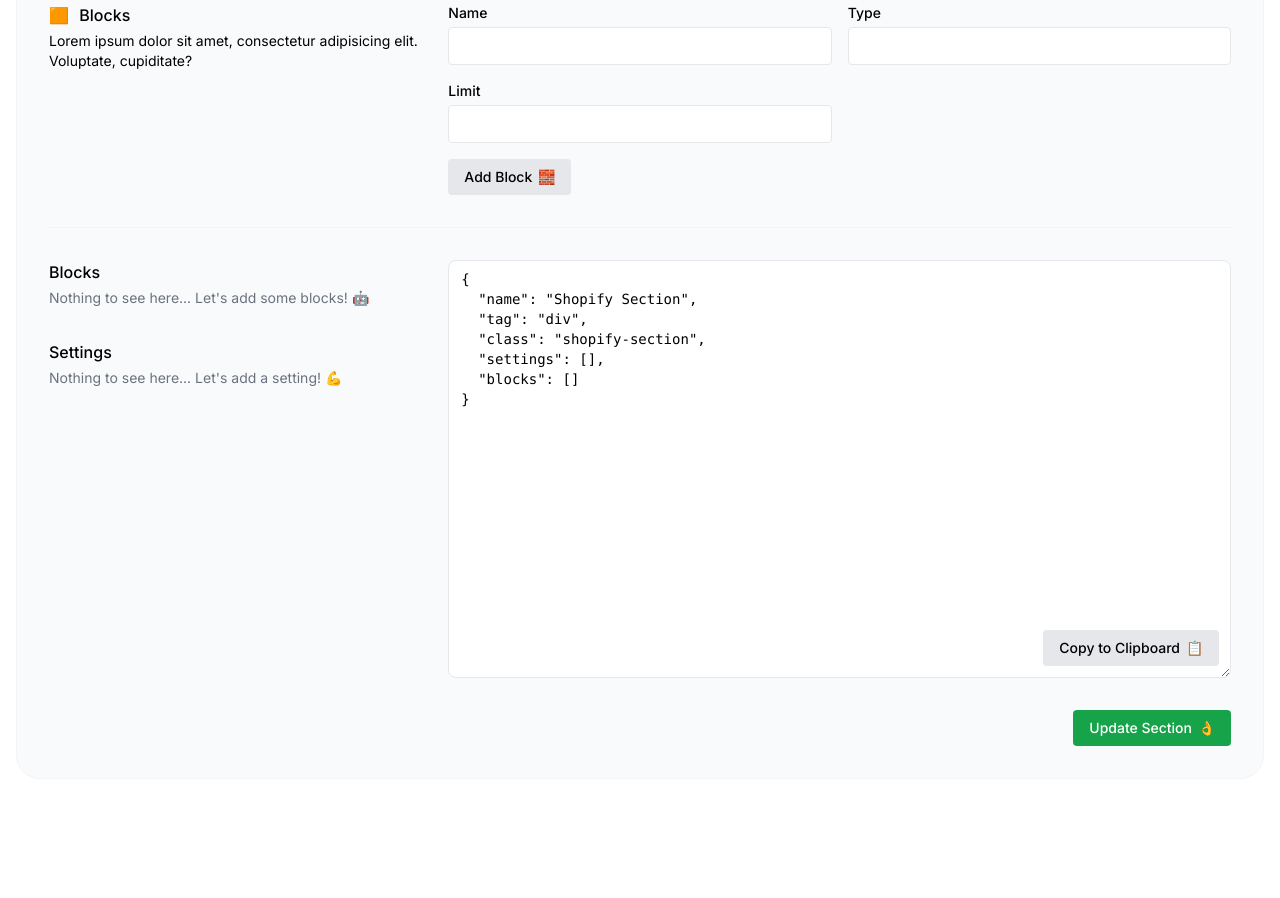
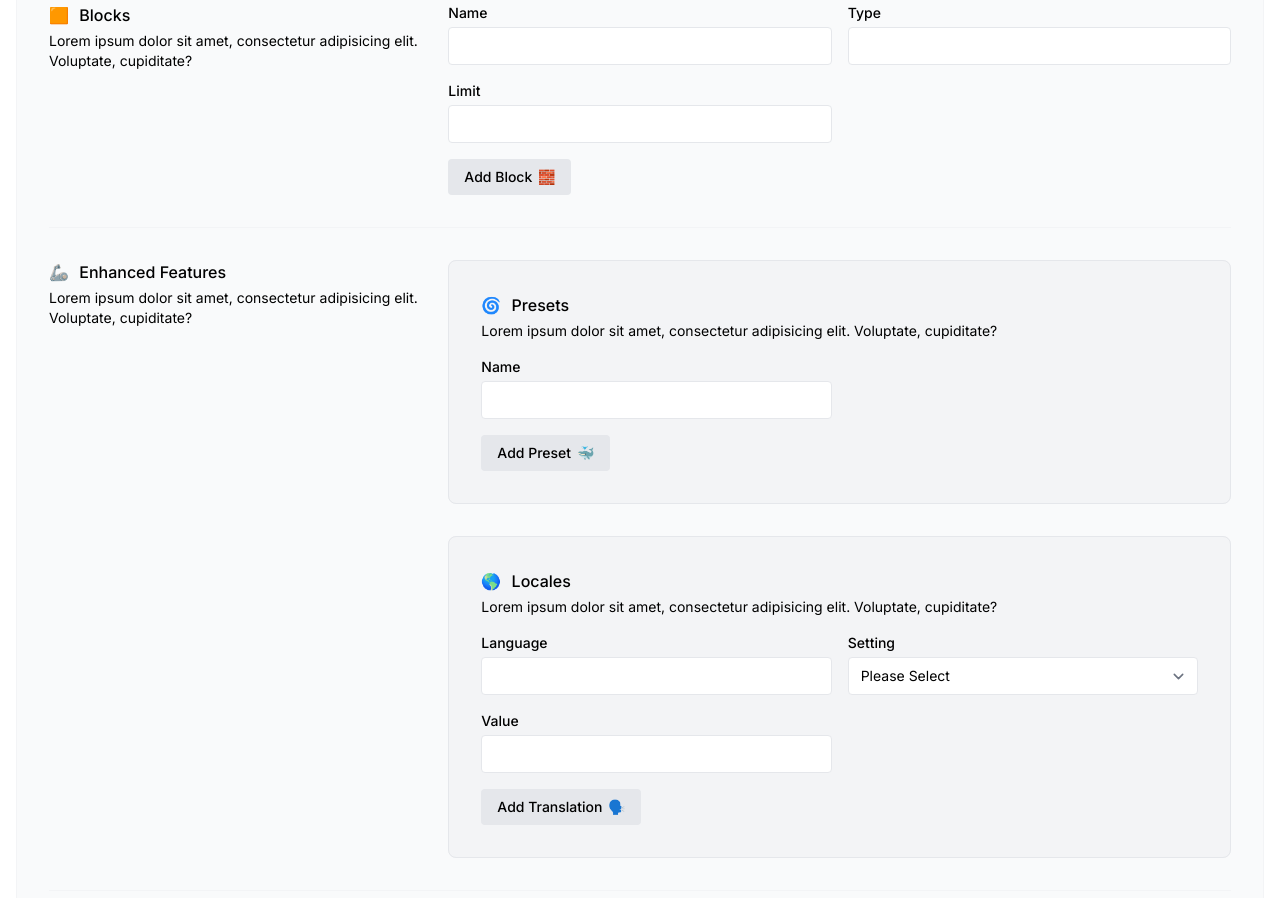
Before and after one commit to markmead/shopify-schema, a website: page index.html in a window 1280 px wide. Shown: the part 1062-1960 px from the top of the page. Before the commit the page ends 1889 px from the top, so only its background shows below. Drawn offline with nearby package versions, Linux system fonts and the light colour scheme.

Commit message:
feat(add presets and locales)

```diff
--- a/index.html
+++ b/index.html
@@ -408,6 +408,140 @@
               </div>
             </fieldset>
 
+            <div x-data="{ show: false }">
+              <div class="grid grid-cols-1 gap-4 py-8 lg:grid-cols-3">
+                <div>
+                  <p class="font-medium">
+                    <span
+                      role="img"
+                      class="mr-1.5"
+                    >
+                      🦾
+                    </span>
+
+                    Enhanced Features
+                  </p>
+
+                  <p class="mt-1 text-sm">
+                    Lorem ipsum dolor sit amet, consectetur adipisicing elit. Voluptate, cupiditate?
+                  </p>
+                </div>
+
+                <div class="space-y-8 lg:col-span-2">
+                  <fieldset class="p-8 bg-gray-100 border border-gray-200 rounded-lg">
+                    <div>
+                      <legend class="font-medium">
+                        <span
+                          role="img"
+                          class="mr-1.5"
+                        >
+                          🌀
+                        </span>
+
+                        Presets
+                      </legend>
+
+                      <p class="mt-1 text-sm">
+                        Lorem ipsum dolor sit amet, consectetur adipisicing elit. Voluptate, cupiditate?
+                      </p>
+                    </div>
+
+                    <div class="grid grid-cols-1 gap-4 mt-4 lg:grid-cols-6">
+                      <div class="lg:col-span-3">
+                        <label for="preset_name">Name</label>
+                        <input type="text" id="preset_name" x-model="preset.name">
+                      </div>
+
+                      <div class="lg:col-span-6">
+                        <template x-if="presets.length === 0">
+                          <button
+                            type="button"
+                            @click="addPreset"
+                            class="bg-gray-200"
+                          >
+                            Add Preset
+
+                            <span role="img">
+                              🐳
+                            </span>
+                          </button>
+                        </template>
+
+                        <template x-if="presets.length > 0">
+                          <button
+                            type="button"
+                            @click="removePreset"
+                            class="bg-gray-200"
+                          >
+                            Remove Preset
+
+                            <span role="img">
+                              👋
+                            </span>
+                          </button>
+                        </template>
+                      </div>
+                    </div>
+                  </fieldset>
+
+                  <fieldset class="p-8 bg-gray-100 border border-gray-200 rounded-lg">
+                    <div>
+                      <legend class="font-medium">
+                        <span
+                          role="img"
+                          class="mr-1.5"
+                        >
+                          🌎
+                        </span>
+
+                        Locales
+                      </legend>
+
+                      <p class="mt-1 text-sm">
+                        Lorem ipsum dolor sit amet, consectetur adipisicing elit. Voluptate, cupiditate?
+                      </p>
+                    </div>
+
+                    <div class="grid grid-cols-1 gap-4 mt-4 lg:grid-cols-6">
+                      <div class="lg:col-span-3">
+                        <label for="translation_lang">Language</label>
+                        <input type="text" id="translation_lang" x-model="translation.lang">
+                      </div>
+
+                      <div class="lg:col-span-3">
+                        <label for="translate_setting">Setting</label>
+                        <select id="translate_setting" x-model="translation.setting">
+                          <option value="">Please Select</option>
+                          <template x-for="(setting, index) in settings">
+                            <option :value="setting.id" x-text="setting.label"></option>
+                          </template>
+                        </select>
+                      </div>
+
+                      <div class="lg:col-span-3">
+                        <label for="translate_value">Value</label>
+                        <input type="text" id="translate_value" x-model="translation.value">
+                      </div>
+
+                      <div class="lg:col-span-6">
+                        <button
+                          type="button"
+                          @click="addTranslation"
+                          class="bg-gray-200"
+                        >
+                          Add Translation
+
+                          <span role="img">
+                            🗣
+                          </span>
+                        </button>
+                      </div>
+                    </div>
+                  </fieldset>
+                </div>
+              </div>
+            </div>
+
             <div class="grid grid-cols-1 gap-4 py-8 lg:grid-cols-3">
               <div class="space-y-8">
                 <div>
@@ -651,25 +785,23 @@
           settings: [],
         },
 
-        // presets: {
-          // name: 'Slider',
-          // settings: { title: 'Slider' },
-          // blocks: { type: 'slide' }
-        // },
+        presets: [],
 
-        // default: {
-          // name: 'Slider',
-          // settings: { title: 'Slider' },
-          // blocks: { type: 'slide' }
-        // },
+        preset: {
+          name: '',
+          settings: [],
+          blocks: []
+        },
 
-        // locales: {
-        //   en: { title: "Slideshow" },
-        //   fr: { title: "Diaporama" }
-        // },
+        locales: {},
+
+        translation: {
+          lang: '',
+          setting: '',
+          value: '',
+        },
 
         target: '',
-
         data: '',
 
         addSetting() {
@@ -774,6 +906,46 @@
           this.blocks.splice(index, 1);
         },
 
+        addPreset() {
+          let preset = Object.assign({}, this.preset)
+
+          Object.keys(preset).forEach(key => {
+            if (preset[key].length === 0) {
+              delete preset[key]
+            }
+          })
+
+          this.presets.push(this.preset)
+
+          this.preset = {
+            name: '',
+            settings: [],
+            blocks: []
+          }
+        },
+
+        removePreset() {
+          this.presets.pop()
+        },
+
+        addTranslation() {
+          let translation = Object.assign({}, this.translation)
+
+          if (!this.locales[translation.lang]) {
+            this.locales[translation.lang] = {}
+          }
+
+          let locale = this.locales[translation.lang]
+
+          locale[translation.setting] = translation.value
+
+          this.translation = {
+            name: '',
+            setting: '',
+            value: '',
+          }
+        },
+
         createSection() {
           let data = {
             name: this.details.name,
@@ -782,6 +954,8 @@
             max_blocks: this.details.max_blocks,
             settings: this.settings,
             blocks: this.blocks,
+            presets: this.presets,
+            locales: this.locales,
           }
 
           Object.keys(data).forEach(key => {
```
Also changed, not shown: build.css.
